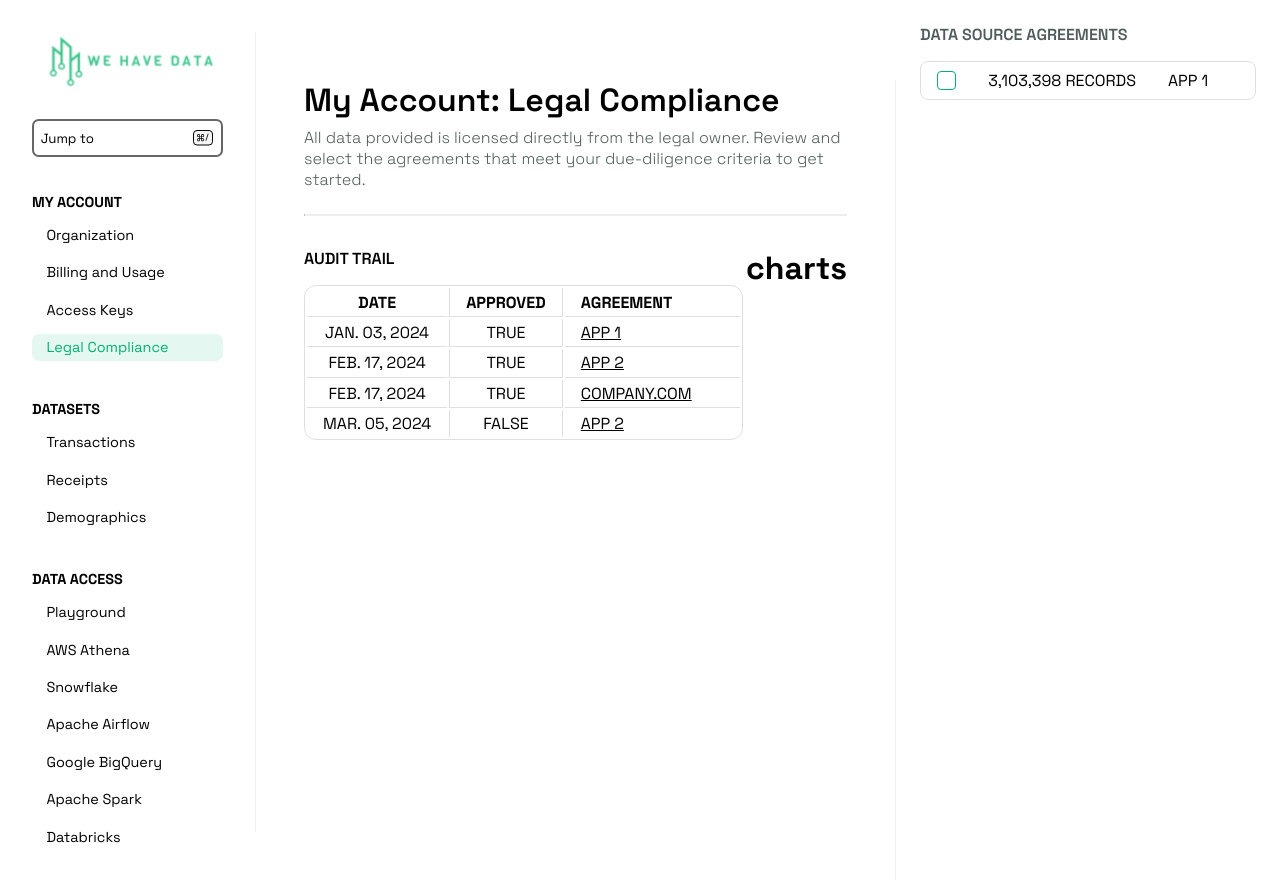
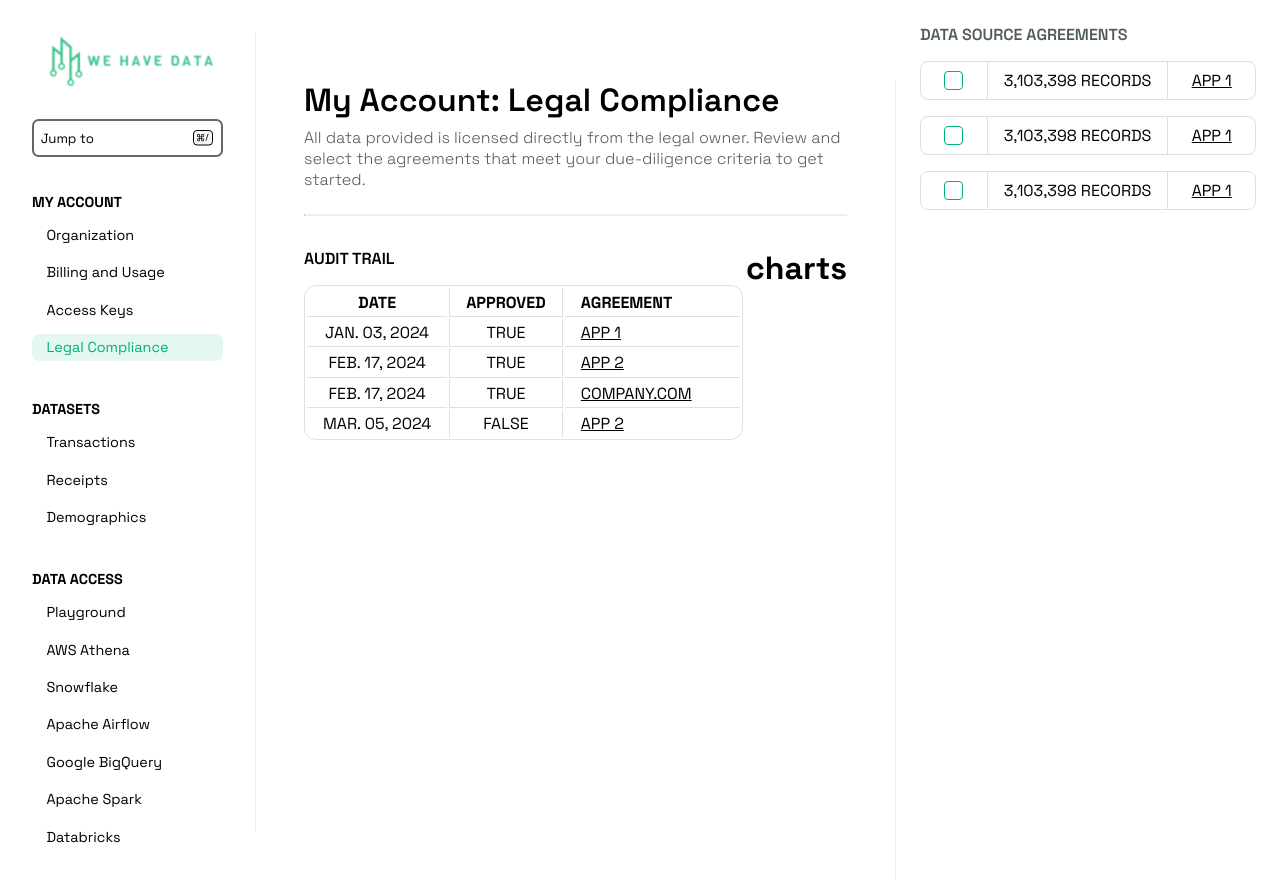
Before and after one commit to tiki/website-client-shop, a Vue app: page / in a window 1280 px wide. Both pictures are taken after a click on the item "Legal Compliance". Built offline with nearby package versions, Linux system fonts and the light colour scheme.

Commit message:
feat: data source agreements

```diff
--- a/src/LegalCompliance/DataSourceAgreement.vue
+++ b/src/LegalCompliance/DataSourceAgreement.vue
@@ -1,12 +1,14 @@
-<script setup lang="ts"></script>
+<script setup lang="ts">
+const datasets = [1, 2, 3]
+</script>
 
 <template>
   <div>
     <h1>DATA SOURCE AGREEMENTS</h1>
-    <div class="agreement-checkbox-container">
-      <input type="checkbox" id="cb1" />
-      <label for="cb1"></label>
-      <span>3,103,398 RECORDS</span>
+    <div class="agreement-checkbox-container" v-for="dataset in datasets" :key="dataset">
+      <input type="checkbox" :id="`${dataset}`" @click="console.log('test')" />
+      <label :for="`${dataset}`"></label>
+      <div class="odd-div">3,103,398 RECORDS</div>
       <span>APP 1</span>
     </div>
   </div>
@@ -20,32 +22,42 @@ h1 {
   font-weight: 600;
 }
 
-input[id='cb1'] + label {
-  display: inline-block;
+input[type='checkbox'] + label {
+  display: block;
   width: 1.2em;
   height: 1.2em;
   border: 1px solid var(--accent-color);
   border-radius: 0.25em;
   cursor: pointer;
 }
-input[id='cb1']:checked + label:after {
-  position: relative;
+input[type='checkbox']:checked + label:after {
   display: flex;
   align-items: center;
   justify-content: center;
   content: '\2713';
   font-size: 0.85em;
 }
-input[id='cb1'] {
+
+input[type='checkbox'] {
   display: none;
 }
 
+.odd-div {
+  display: block;
+  border-left: 1px solid #00000020;
+  border-right: 1px solid #00000020;
+  padding: 0.5em 1em;
+}
 .agreement-checkbox-container {
   display: flex;
   align-items: center;
-  gap: 2em;
+  justify-content: space-evenly;
   border: 1px solid #00000020;
-  padding: 0.5em 1em;
   border-radius: 0.5em;
+  margin-bottom: 1em;
+}
+
+.agreement-checkbox-container span {
+  text-decoration: underline;
 }
 </style>
```
